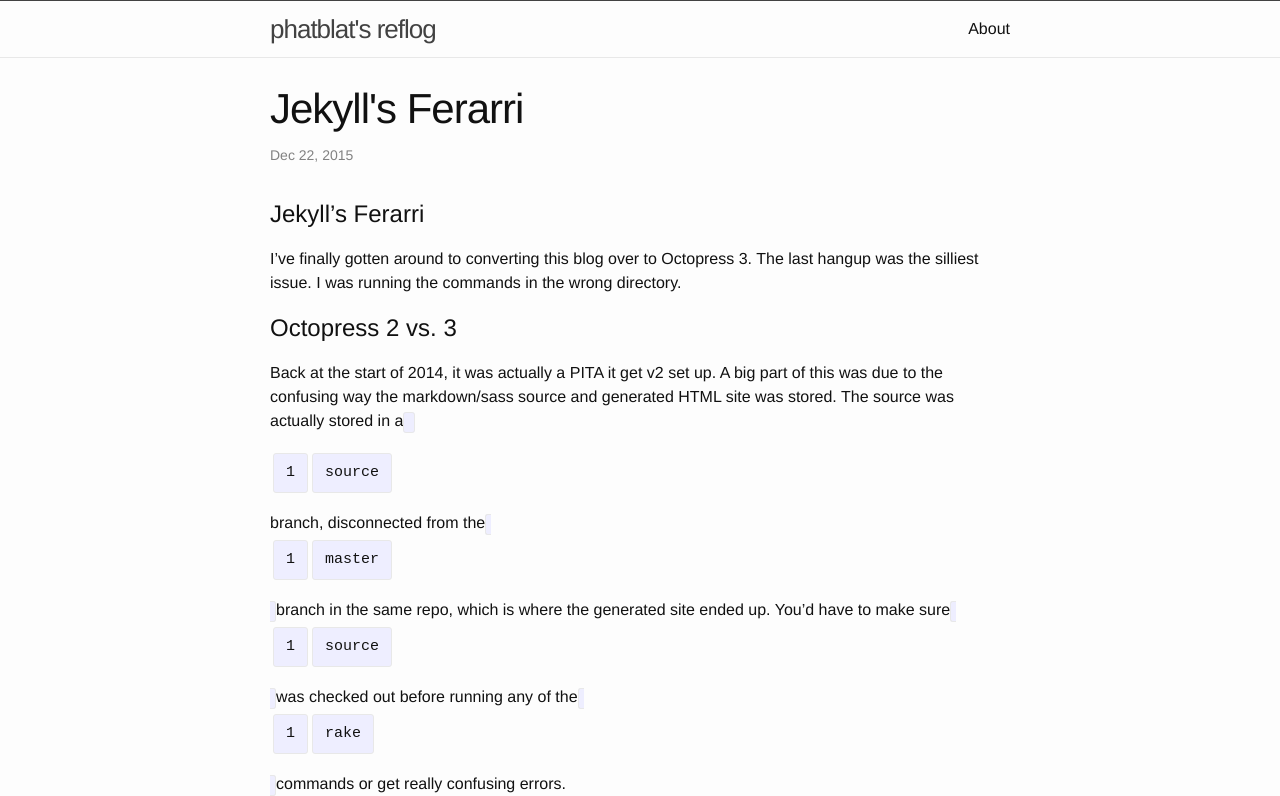
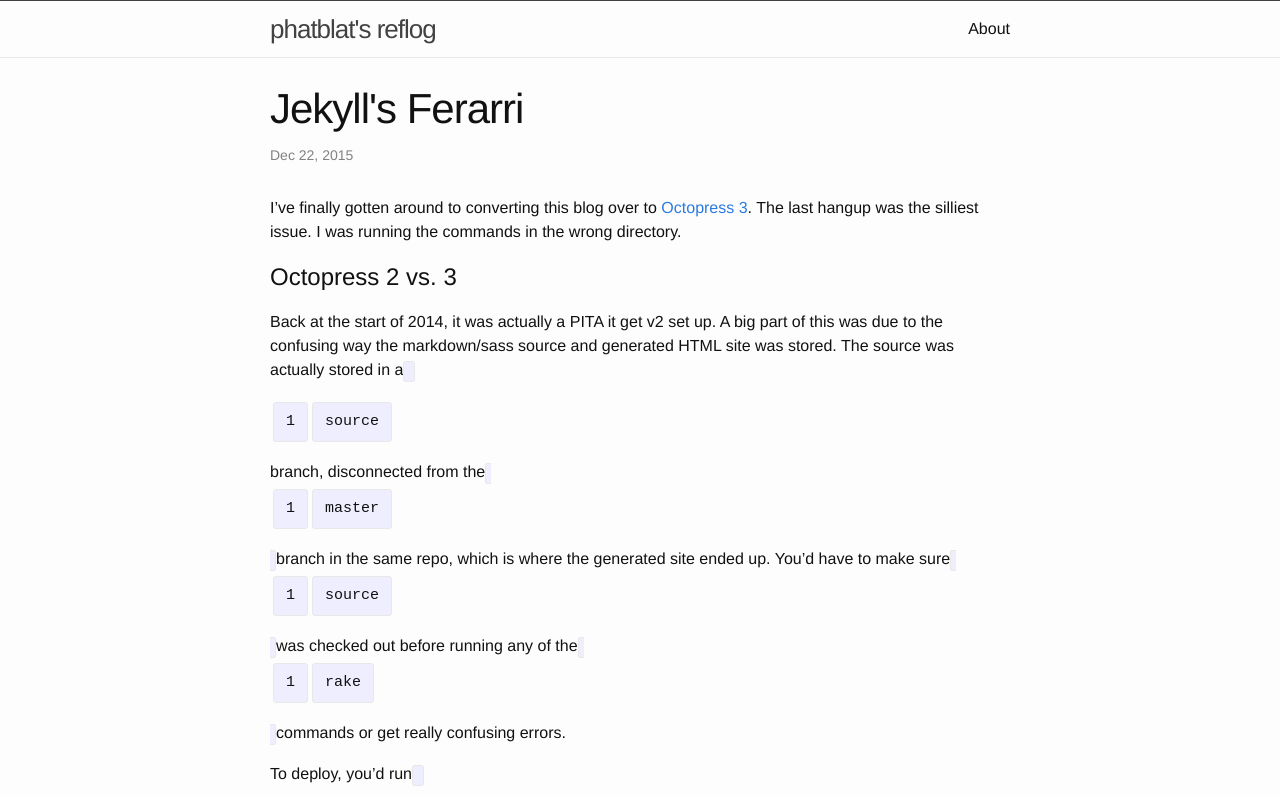
Before and after one commit to phatblat/reflog, a Jekyll site: the page built from www/_posts/2015-12-21-jekylls-ferarri.markdown, in a window 1280 px wide and 900 px high, cut to the strip 104-900 px from the top of the window. Built offline with Jekyll 4.4.1, drawn with Linux system fonts in a browser that asks for light colours.

```diff
--- a/www/_posts/2015-12-21-jekylls-ferarri.markdown
+++ b/www/_posts/2015-12-21-jekylls-ferarri.markdown
@@ -5,9 +5,7 @@ date: 2015-12-21T17:37:11-07:00
 categories: octopress jekyll blogging
 ---
 
-# Jekyll's Ferarri
-
-I've finally gotten around to converting this blog over to Octopress 3. The last hangup was the silliest issue. I was running the commands in the wrong directory.
+I've finally gotten around to converting this blog over to [Octopress 3](http://octopress.org). The last hangup was the silliest issue. I was running the commands in the wrong directory.
 
 # Octopress 2 vs. 3
 
```
